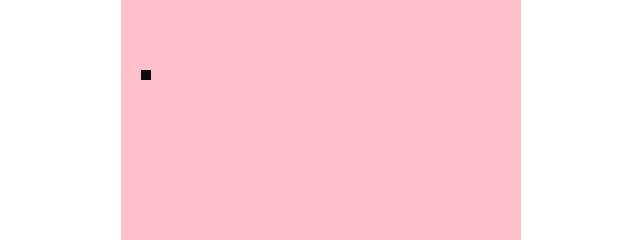
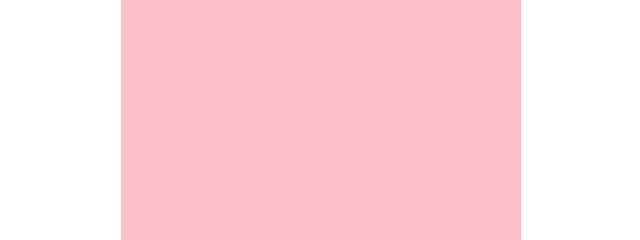
Before and after one commit to jpol95/snake, a plain HTML site: page index.html in a window 1280 px wide. Shown: the part 130-370 px from the top of the page, 419-1059 px from the left. Drawn offline with nearby package versions, Linux system fonts and the light colour scheme.

Commit message:
changed color back

```diff
--- a/main.css
+++ b/main.css
@@ -18,7 +18,7 @@
 }
 
 .food{
-    background-color: rgba(0, 0, 0, 0.945);
+    background-color: rgba(0, 0, 0, 0);
     width: 10px;
     height: 10px;
     position: absolute;
```
